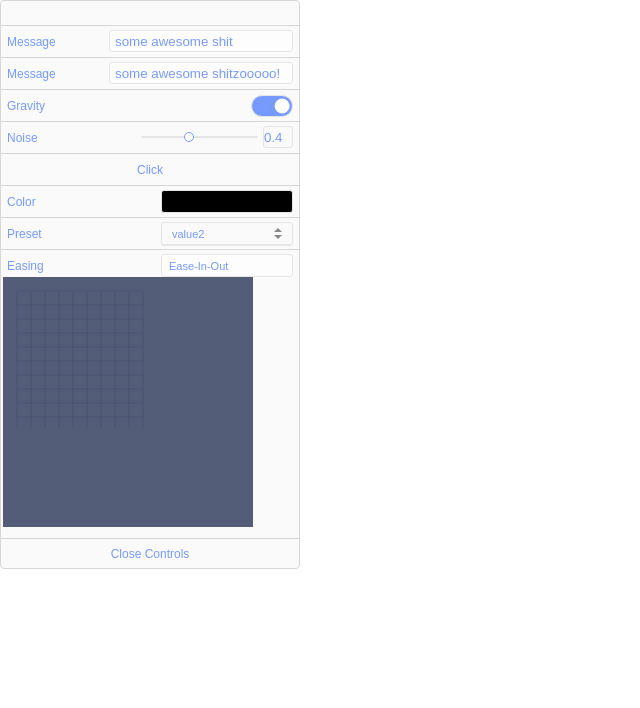
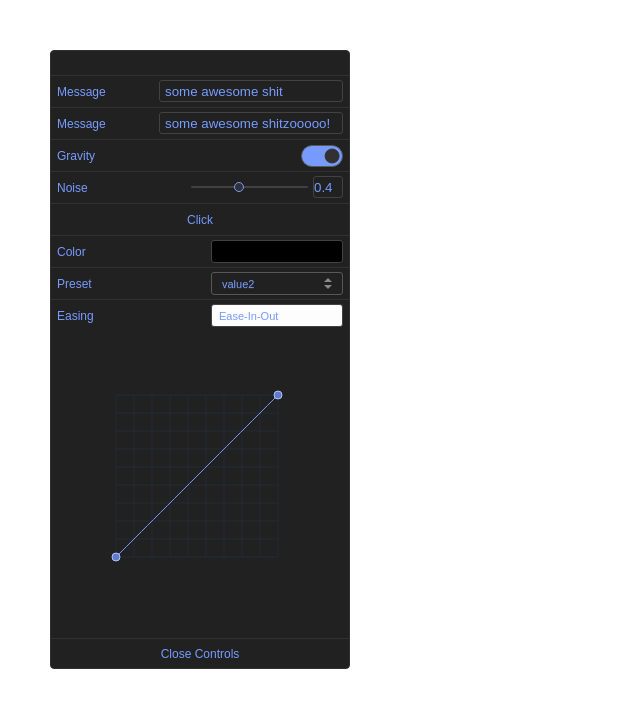
Before and after one commit to pizza3/react-gui-controller, a React app: page / in a window 1280 px wide. Shown: the top 708 px of the page, without its empty margins (0-640 px from the left). Built offline with nearby package versions, Linux system fonts and the light colour scheme.

Commit message:
added basic working easecurve

```diff
--- a/src/components/EaseCurve.js
+++ b/src/components/EaseCurve.js
@@ -4,26 +4,28 @@ import CustomContainer from './CustomContainer';
 const Grid = () => {
 	let xAxis = [];
 	let yAxis = [];
-	for (let i = 0; i < 140; i += 14) {
+	let offsetY = 50;
+	let offsetX = 45;
+	for (let i = 0; i < 180; i += 18) {
 		xAxis.push(
 			<line
 				key={i}
-				x1="14"
-				y1={i + 14}
-				x2="140"
-				y2={i + 14}
-				stroke="#404b69"
+				x1={18 + offsetX}
+				y1={i + 18 + offsetY}
+				x2={180 + offsetX}
+				y2={i + 18 + offsetY}
+				stroke="#2a3251"
 				strokeWidth="0.5"
 			/>
 		);
 		yAxis.push(
 			<line
 				key={i}
-				x1={i + 14}
-				y1="15"
-				x2={i + 14}
-				y2="150"
-				stroke="#404b69"
+				x1={i + 18 + offsetX}
+				y1={18 + offsetY}
+				x2={i + 18 + offsetX}
+				y2={180 + offsetY}
+				stroke="#2a3251"
 				strokeWidth="0.5"
 			/>
 		);
@@ -31,24 +33,178 @@ const Grid = () => {
 	return [xAxis, yAxis];
 };
 
+const path = (ac1, ac2) => {
+	return `M63 230 C ${ac1.x} ${ac1.y}, ${ac2.x} ${ac2.y}, 225 68`;
+};
+
+//map function is used to naomalise the values
+const MapRange = (value, low1, high1, low2, high2) => {
+	return low2 + ((high2 - low2) * (value - low1)) / (high1 - low1);
+};
 class EaseCurve extends Component {
-	constructor(props) {
-		super(props);
-		this.state = {
-			hide: false
-		};
+	state = {
+		hide: false,
+		anchor1: {
+			x: 63,
+			y: 230
+		},
+		anchor2: {
+			x: 225,
+			y: 68
+		},
+		c1: {
+			x: null,
+			y: null
+		},
+		c2: {
+			x: null,
+			y: null
+		}
+	};
+
+	componentDidMount() {
+		this.isMove = false;
+		console.log(document.getElementById('svg1').getBoundingClientRect());
+		this.element = document.getElementById('svg1').getBoundingClientRect();
 	}
+
+	setPointer = () => {
+		this.setState({
+			c1: {
+				x:
+					Math.round(MapRange(this.state.anchor1.x, 63, 225, 0, 1) * 100) /
+					100,
+				y:
+					Math.round(MapRange(this.state.anchor1.y, 68, 230, 1, 0) * 100) /
+					100
+			},
+			c2: {
+				x:
+					Math.round(MapRange(this.state.anchor2.x, 63, 225, 0, 1) * 100) /
+					100,
+				y:
+					Math.round(MapRange(this.state.anchor2.y, 68, 230, 1, 0) * 100) /
+					100
+			}
+		});
+	};
+
+	handleDown = e => {
+		//select the particular anchor and update it with its
+		//corresponding state
+		this.el = e.target.getAttribute('id');
+		this.isMove = true;
+		this.x = this.state[this.el].x;
+		this.element = document.getElementById('svg1').getBoundingClientRect();
+		console.log(this.x);
+	};
+
+	handleMove = e => {
+		if (this.isMove) {
+			console.log(this.element.x + this.x + ',' + e.clientX);
+			//check if anchor is leaving the grid from the right on x-axis
+			if (e.clientX - this.element.x >= 235) {
+				this.setState({
+					[this.el]: {
+						x: 225,
+						y: e.clientY - this.element.y
+					}
+				});
+			}
+			//check if anchor is leaving the grid from the left on x-axis
+			else if (e.clientX - this.element.x <= 63) {
+				this.setState({
+					[this.el]: {
+						x: 63,
+						y: e.clientY - this.element.y
+					}
+				});
+			} else {
+				this.setState({
+					[this.el]: {
+						x: e.clientX - this.element.x,
+						y: e.clientY - this.element.y
+					}
+				});
+			}
+			//normalise the values
+			this.setPointer();
+		}
+	};
+
+	handleUp = () => {
+		this.isMove = false;
+		//normalise the values
+		this.setPointer();
+	};
 
 	render() {
 		const theme = this.props.theme ? 'container dark' : 'container';
 		let grid = Grid();
-
+		let ac1 = this.state.anchor1;
+		let ac2 = this.state.anchor2;
 		return (
 			<CustomContainer {...this.props} theme={theme} hide={this.state.hide}>
 				<div className="pallete">Ease-In-Out</div>
-				<svg width="250" height="250" xmlns="http://www.w3.org/2000/svg">
+				<svg
+					id="svg1"
+					width="250"
+					height="300"
+					xmlns="http://www.w3.org/2000/svg"
+					onMouseMove={this.handleMove}
+					onMouseUp={this.handleUp}
+					onMouseLeave={this.handleUp}
+				>
 					{grid[0]}
 					{grid[1]}
+					<path
+						id="wire"
+						d={path(ac1, ac2)}
+						stroke="rgb(119,155,255)"
+						fill="none"
+					/>
+					<line
+						id="dotted-line-1"
+						x1="63"
+						y1="230"
+						x2={ac1.x}
+						y2={ac1.y}
+						stroke="#a7adba"
+						strokeWidth="0.5"
+						strokeDasharray="3px"
+					/>
+					<line
+						id="dotted-line-2"
+						x1="225"
+						y1="68"
+						x2={ac2.x}
+						y2={ac2.y}
+						stroke="#a7adba"
+						strokeWidth="0.5"
+						strokeDasharray="3px"
+					/>
+					<circle
+						id="anchor1"
+						onMouseDown={this.handleDown}
+						onMouseUp={this.handleUp}
+						cx={ac1.x}
+						cy={ac1.y}
+						r="4"
+						strokeWidth="1"
+						fill="#5f7ccc"
+						stroke="#adc3ff"
+					/>
+					<circle
+						id="anchor2"
+						onMouseDown={this.handleDown}
+						onMouseUp={this.handleUp}
+						cx={ac2.x}
+						cy={ac2.y}
+						r="4"
+						strokeWidth="1"
+						fill="#5f7ccc"
+						stroke="#adc3ff"
+					/>
 				</svg>
 				<style jsx>
 					{`
@@ -71,7 +227,7 @@ class EaseCurve extends Component {
 
 						svg {
 							position: relative;
-							background: #535d78;
+							background: none;
 						}
 
 						.pallete {
--- a/src/components/JSXStyles/controllerStyles.js
+++ b/src/components/JSXStyles/controllerStyles.js
@@ -9,6 +9,8 @@ export const controllerStyle = css`
         border: 1px solid rgb(214, 214, 214);
         border-radius: 4px;
         overflow: hidden;
+        top:50px;
+        left:50px;
     }
 
     .dark{
--- a/src/components/JSXStyles/customCommonStyles.js
+++ b/src/components/JSXStyles/customCommonStyles.js
@@ -19,8 +19,16 @@ export const container = css`
 		transition: 0.4s;
 	}
 
+	.container:hover {
+		background: rgb(245, 245, 245);
+	}
+
 	.dark {
 		border-top: 1px solid #313131;
+	}
+
+	.dark:hover {
+		background: rgb(21, 21, 21);
 	}
 
 	.hide {
--- a/src/components/ReactController.js
+++ b/src/components/ReactController.js
@@ -11,7 +11,7 @@ class ReactController extends Component{
 				x:100,
 				y:50
 			},
-			dark:false
+			dark:true
 		};
 		this.handleHide=this.handleHide.bind(this);
 		this.handleData=this.handleData.bind(this);
```
Also changed, not shown: src/components/ProgressSlider.js (indentation only).
